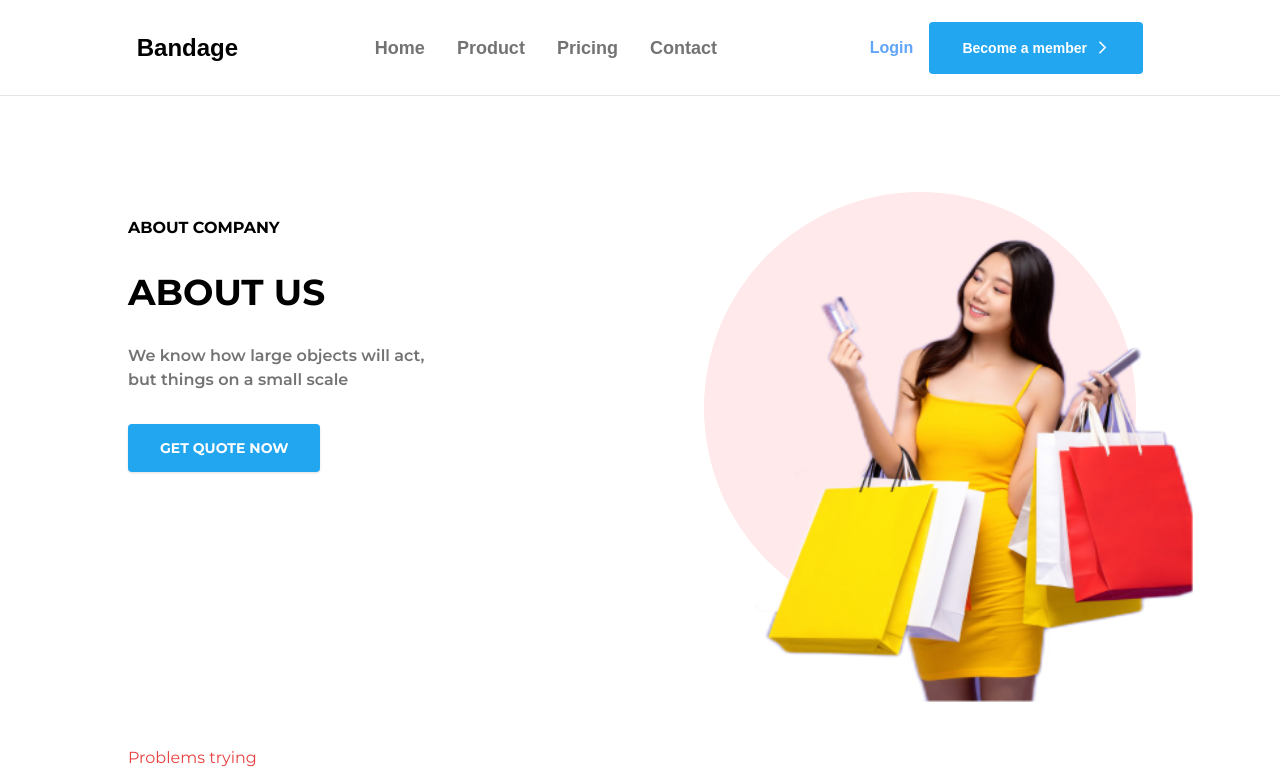
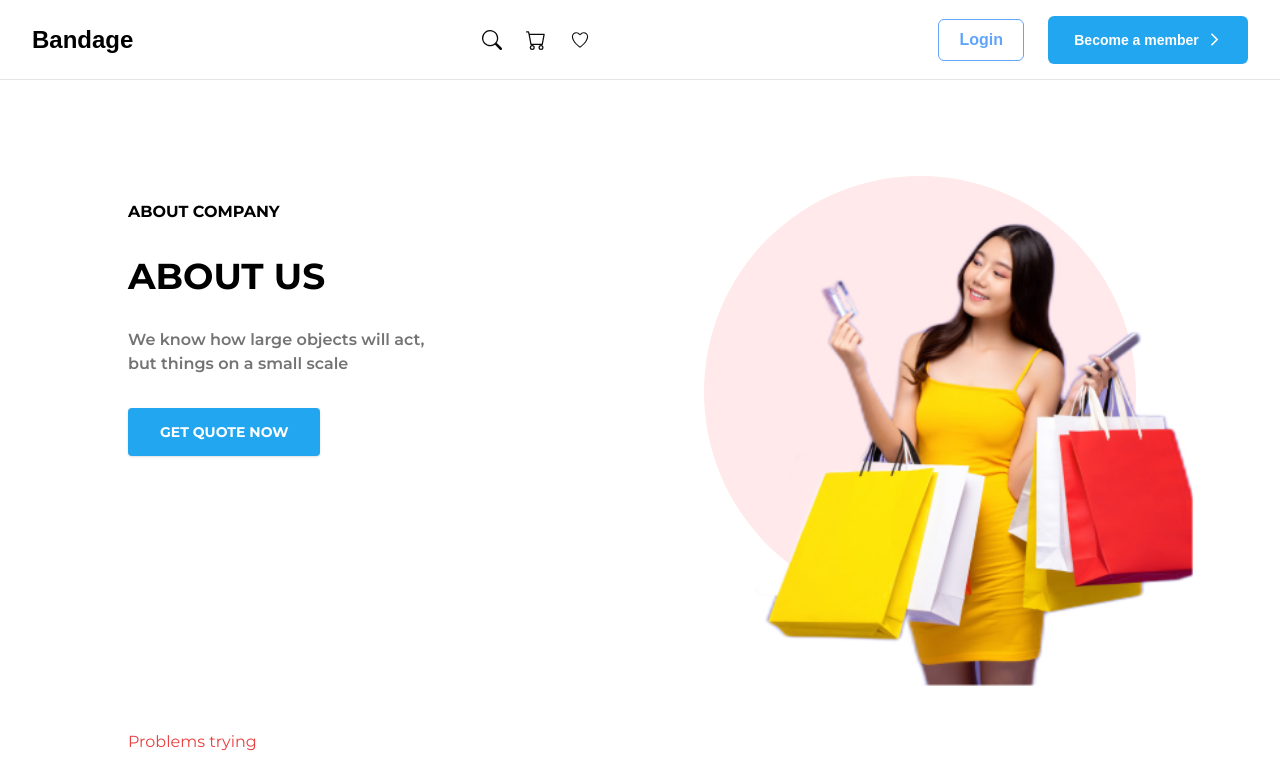
Before and after one commit to Naeemgithubrit/Hackathon-figma, a Next.js app: page /about-us in a window 1280 px wide. Shown: the top 769 px of the page. Built offline with nearby package versions, Linux system fonts and the light colour scheme.

Commit message:
Update AboutHeader.tsx

```diff
--- a/components/AboutHeader.tsx
+++ b/components/AboutHeader.tsx
@@ -1,61 +1,60 @@
 "use client";
 
 import Link from "next/link";
-import { usePathname } from "next/navigation";
-
-import React from 'react'
-
+import { useState } from "react";
+import { BsSearch, BsCart } from "react-icons/bs";
+import { IoIosHeartEmpty } from "react-icons/io";
 
 export default function Header() {
-    const pathname = usePathname();
-    const conditional = !["/about", "/pricing", "/team", "/contact"].includes(
-      pathname
-    );
+  const [isMenuOpen, setIsMenuOpen] = useState(false); // State to control the menu visibility
 
   return (
-
-
-<div className="flex justify-evenly items-center w-full border-b h-24 max-w-screen-xl mx-auto">
+    <div className="flex justify-between items-center w-full border-b h-20 max-w-screen-xl mx-auto px-4 lg:px-8">
+      {/* Logo */}
       <Link href={"/"}>
         <h1 className="font-montserrat text-black text-2xl font-bold">
           Bandage
         </h1>
       </Link>
-          <div className="hidden lg:flex font-montserrat text-sm font-bold text-[#737373] justify-center items-center gap-8">
-            <Link href={"/"} className="text-lg">
-              Home
+
+      {/* Icons + Hamburger Menu */}
+      <div className="flex items-center gap-4 lg:gap-6">
+        {/* Search, Cart, and Heart Icons */}
+        <BsSearch className="w-5 h-5 cursor-pointer hover:text-blue-500 transition" />
+        <BsCart className="w-5 h-5 cursor-pointer hover:text-blue-500 transition" />
+        <IoIosHeartEmpty className="w-5 h-5 cursor-pointer hover:text-blue-500 transition" />
+
+        {/* Hamburger Menu */}
+        <button
+          className="text-black lg:hidden"
+          onClick={() => setIsMenuOpen(!isMenuOpen)} // Toggle menu
+        >
+          <svg
+            xmlns="http://www.w3.org/2000/svg"
+            className="h-8 w-8"
+            fill="none"
+            viewBox="0 0 24 24"
+            stroke="currentColor"
+          >
+            <path
+              strokeLinecap="round"
+              strokeLinejoin="round"
+              strokeWidth={2}
+              d="M4 6h16M4 12h16M4 18h16"
+            />
+          </svg>
+        </button>
+      </div>
+
+      {/* Desktop Buttons */}
+      <div className="hidden lg:flex items-center gap-6">
+        <Link href="/loginPage">
+          <button className="hover:bg-black hover:text-white transition-all duration-300 text-blue-400 font-bold py-2 px-5 rounded-md border border-blue-400">
+            Login
+          </button>
         </Link>
-            <Link href={"/blog"} className="text-lg">
-              Product
-            </Link>
-            <Link href={"/pricing"} className="text-lg">
-              Pricing
-            </Link>
-            <Link href={"/contact"} className="text-lg">
-              Contact
-            </Link>
-
-          </div>
-          <div className="relative flex justify-center items-center gap-8">
-            <div className="hidden lg:flex justify-center items-center">
-            <Link href="/loginPage">
-            <button className=" hover:bg-black text-blue-400 font-bold py-2 px-4 rounded">
-                Login
-
-
-              </button>
-
-
-            </Link>
-
-           <div>
         <Link href={"/teamPage"}>
-
-
-           <button className="flex justify-center items-center gap-2 font-montserrat w-[214px] h-[52px] bg-[#23A6F0] text-white text-sm font-bold rounded-sm">
-
-
-
+          <button className="flex justify-center items-center gap-2 font-montserrat w-[200px] h-[48px] bg-[#23A6F0] hover:bg-blue-600 text-white text-sm font-bold rounded-md transition-all duration-300">
             Become a member
             <svg
               xmlns="http://www.w3.org/2000/svg"
@@ -66,16 +65,73 @@ Become a member
             >
               <path d="m321-80-71-71 329-329-329-329 71-71 400 400L321-80Z" />
             </svg>
-
           </button>
         </Link>
-
-
-
       </div>
 
+      {/* Mobile Dropdown Menu */}
+      {isMenuOpen && (
+        <div className="absolute top-20 left-0 w-full bg-white shadow-lg z-50 lg:hidden">
+          <nav className="flex flex-col items-center py-4 space-y-4">
+            {/* Navigation Links */}
+            <Link
+              href={"/"}
+              className="text-black font-montserrat text-lg hover:text-blue-500 transition"
+              onClick={() => setIsMenuOpen(false)}
+            >
+              Home
+            </Link>
+            <Link
+              href={"/blog"}
+              className="text-black font-montserrat text-lg hover:text-blue-500 transition"
+              onClick={() => setIsMenuOpen(false)}
+            >
+              Product
+            </Link>
+            <Link
+              href={"/pricing"}
+              className="text-black font-montserrat text-lg hover:text-blue-500 transition"
+              onClick={() => setIsMenuOpen(false)}
+            >
+              Pricing
+            </Link>
+            <Link
+              href={"/contact"}
+              className="text-black font-montserrat text-lg hover:text-blue-500 transition"
+              onClick={() => setIsMenuOpen(false)}
+            >
+              Contact
+            </Link>
+
+            {/* Login and Become a Member Buttons */}
+            <Link href="/loginPage">
+              <button
+                className="hover:bg-black hover:text-white transition-all duration-300 text-blue-400 font-bold py-2 px-5 w-3/4"
+                onClick={() => setIsMenuOpen(false)}
+              >
+                Login
+              </button>
+            </Link>
+            <Link href={"/teamPage"}>
+              <button
+                className="flex justify-center items-center gap-2 font-montserrat w-3/4 h-[48px] bg-[#23A6F0] hover:bg-blue-600 text-white text-sm font-bold rounded-md transition-all duration-300"
+                onClick={() => setIsMenuOpen(false)}
+              >
+                Become a member
+                <svg
+                  xmlns="http://www.w3.org/2000/svg"
+                  height="15px"
+                  viewBox="0 -960 960 960"
+                  width="15px"
+                  fill="#ffffff"
+                >
+                  <path d="m321-80-71-71 329-329-329-329 71-71 400 400L321-80Z" />
+                </svg>
+              </button>
+            </Link>
+          </nav>
         </div>
+      )}
     </div>
-            </div>
-    )
+  );
 }
```
Lines whose indentation alone changed are shown as unchanged.
